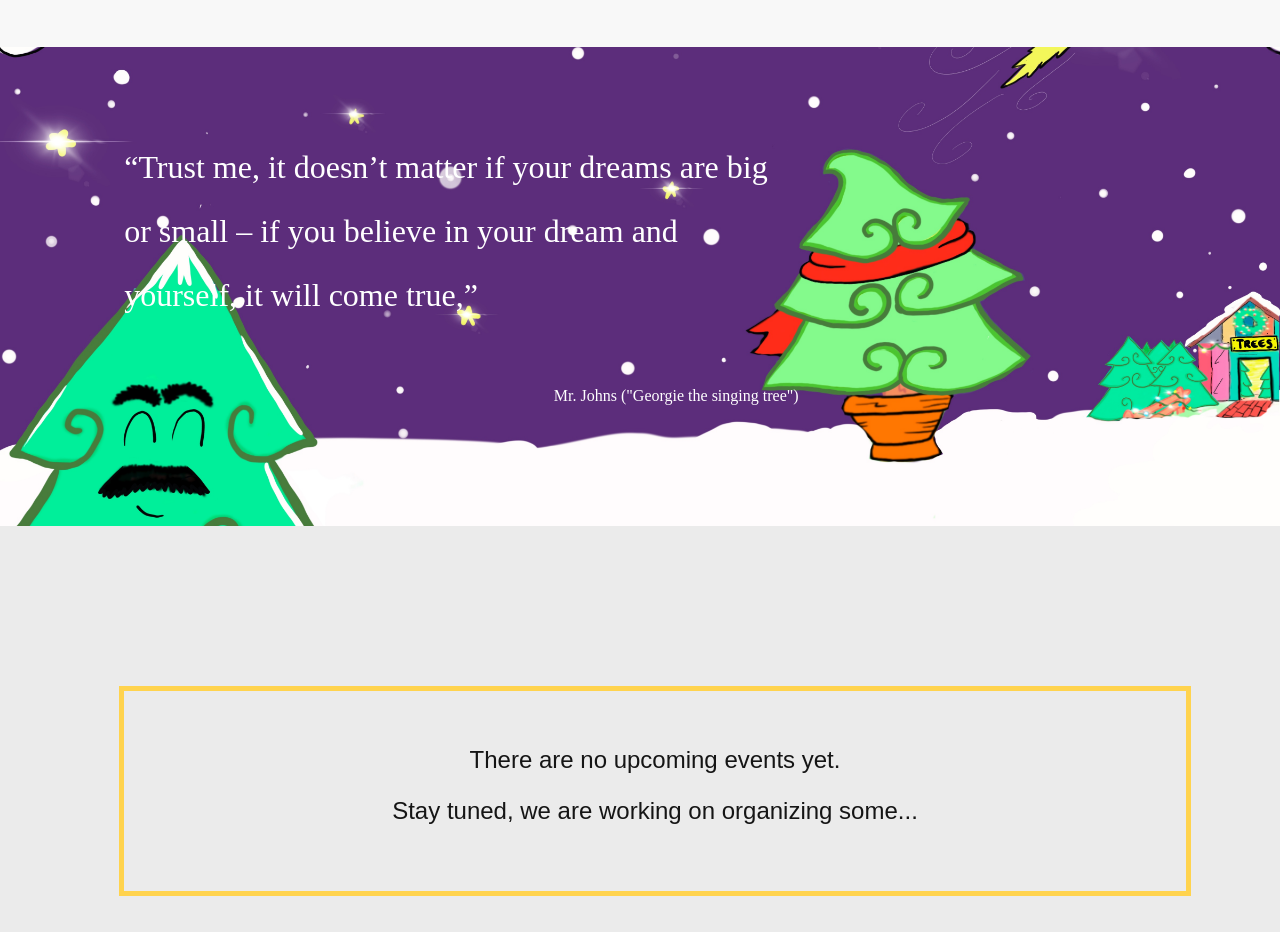
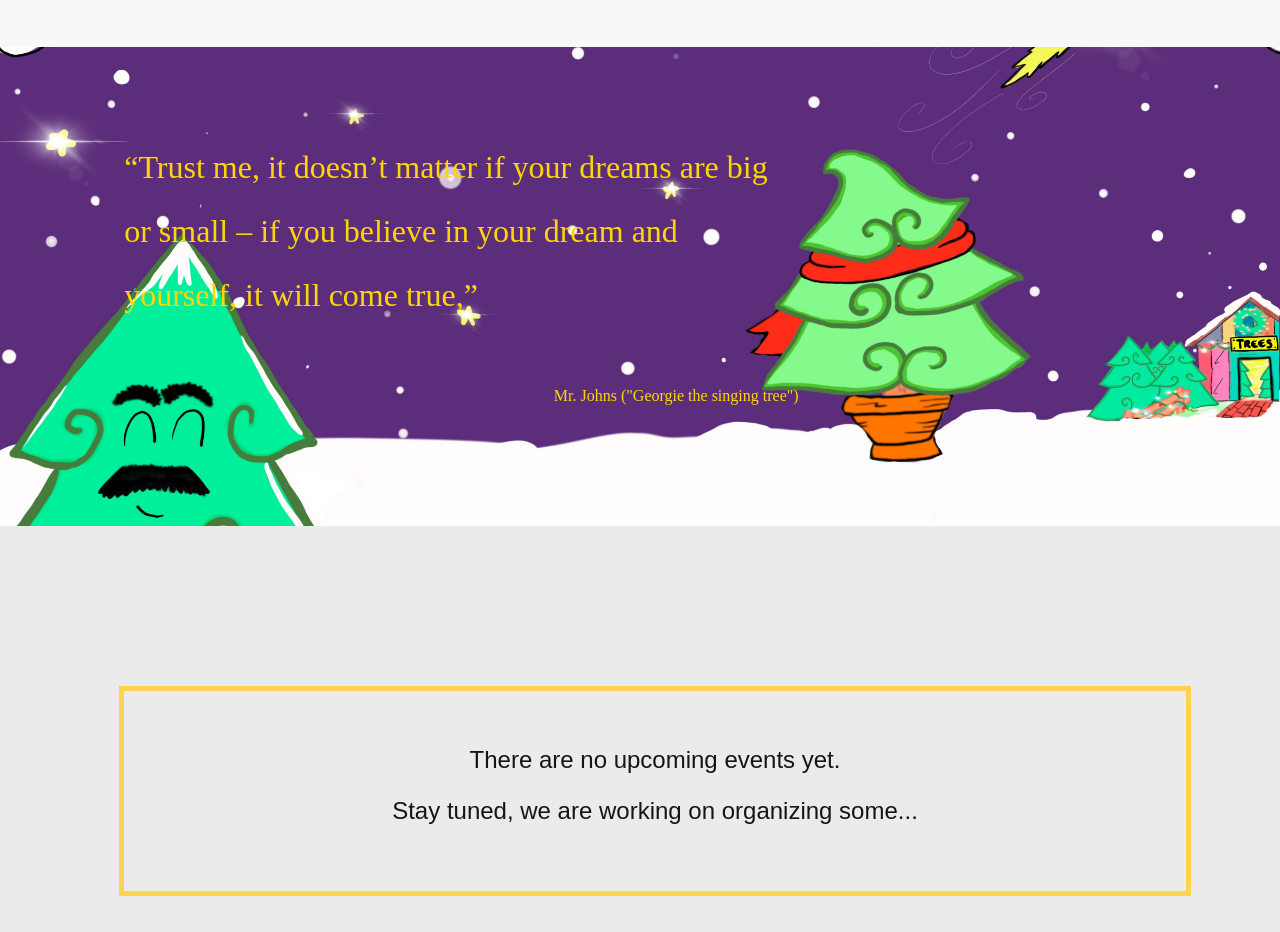
Before and after one commit to regis-arts-publishing/website, a website: page index.html in a window 1280 px wide. Shown: the part 2020-2952 px from the top of the page. Drawn offline with Linux system fonts and the light colour scheme; files that its build step writes are made by us from their sources; files whose address does not match are found by name; a web font is replaced by a local one.

Commit message:
font color

```diff
--- a/index.html
+++ b/index.html
@@ -175,9 +175,9 @@ Regis began writing at the age of 17.<br> Now he lives in Cape Cod, MA with his
             <p style="font-size :24px; color :white; line-height: 150%; text-align: center"></p>
               <p style="font-size :18px; color :white; line-height: 300%; text-align: right"><i><i></p> -->
                 <!-- <i class="fa fa-bookmark mr-r" style="font-size :30px; color :white; text-align: left"></i> -->
-                <p style="font-size :32px; color :white; line-height: 200%;">“Trust me, it doesn’t matter if your dreams are big or small – if you believe in your dream and yourself, it will come true,”</p>
+                <p style="font-size :32px; color :gold; line-height: 200%;">“Trust me, it doesn’t matter if your dreams are big or small – if you believe in your dream and yourself, it will come true,”</p>
                 <!-- <p style="font-size :24px; color :white; line-height: 150%; text-align: center"></p> -->
-                  <p style="font-size :24px; color :white; line-height: 300%; text-align: right"><i>Mr. Johns ("Georgie the singing tree")<i></p>
+                  <p style="font-size :24px; color :gold; line-height: 300%; text-align: right"><i>Mr. Johns ("Georgie the singing tree")<i></p>
 
           </div>
         </div>
```
